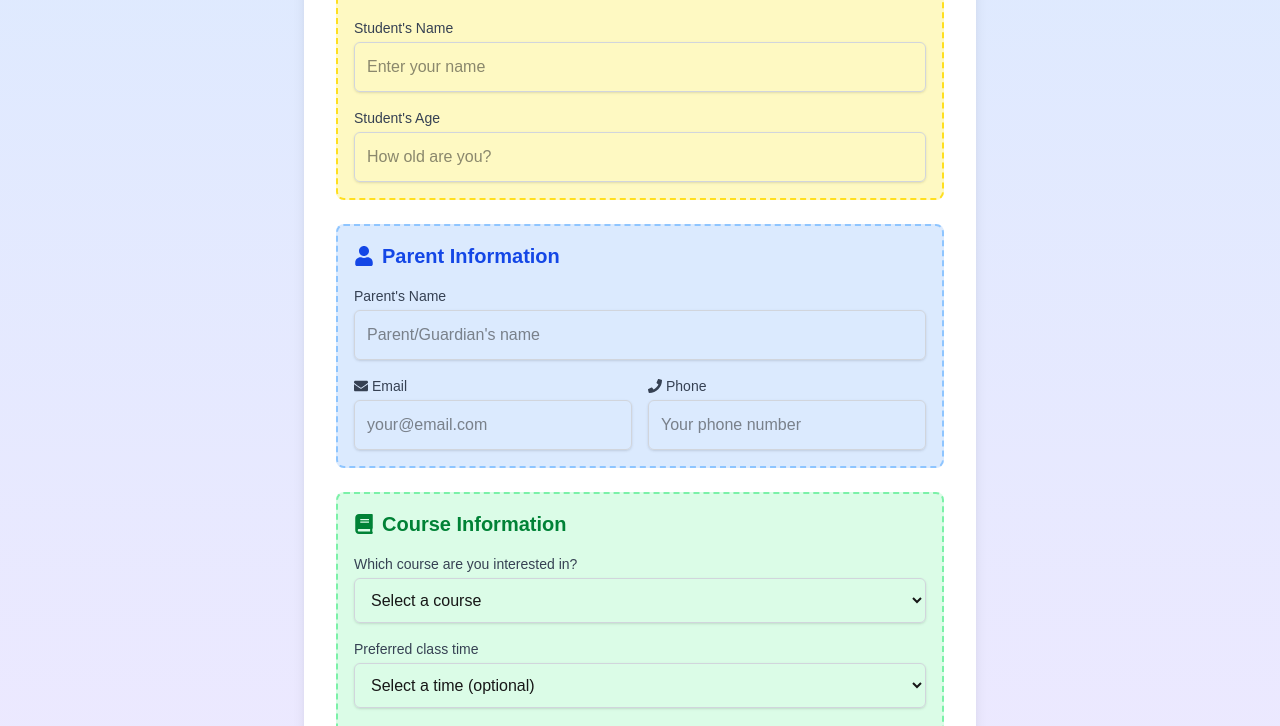
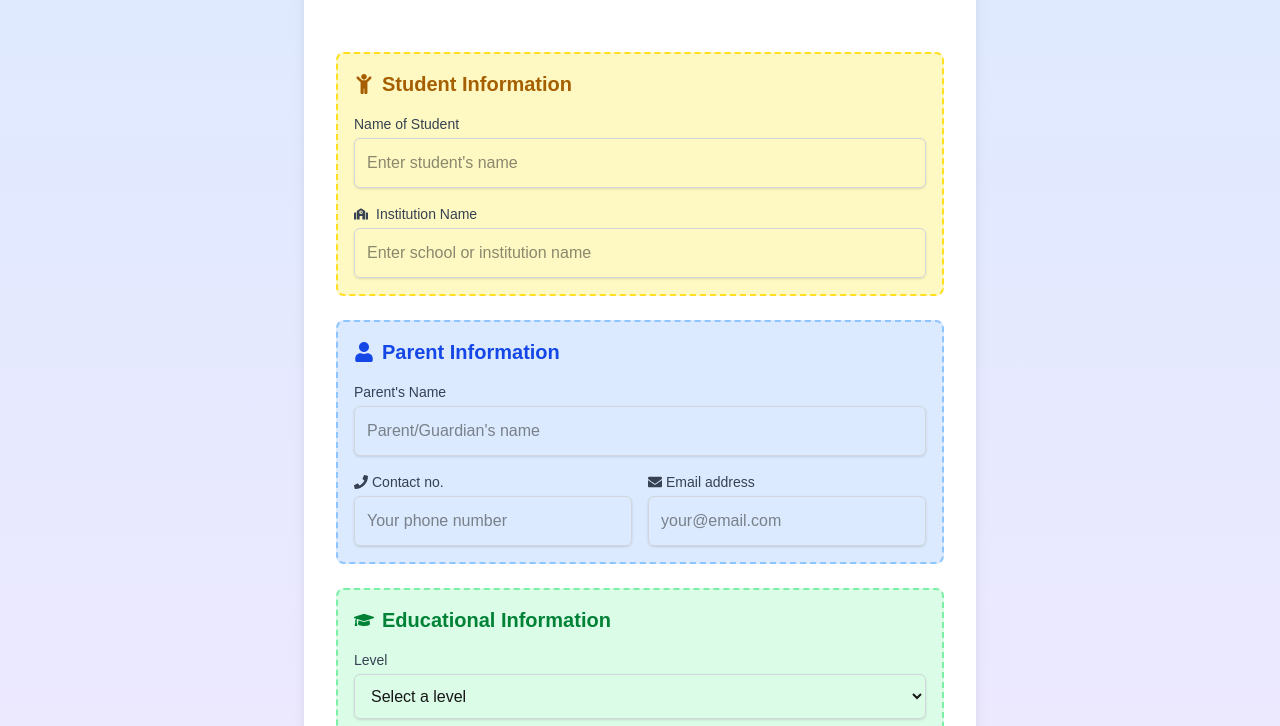
Before and after one commit to MoyasiGinko/iLearners-Hub, a Next.js app: page /register in a window 1280 px wide. Shown: the part 656-1382 px from the top of the page. Built offline with nearby package versions, Linux system fonts and the light colour scheme.

Commit message:
Update index.tsx

```diff
--- a/components/register/form/index.tsx
+++ b/components/register/form/index.tsx
@@ -1,5 +1,5 @@
 "use client";
-import React, { useState } from "react";
+import React, { useState, useEffect } from "react";
 import { useForm } from "react-hook-form";
 import { motion } from "framer-motion";
 import {
@@ -8,30 +8,59 @@ import {
   FaBook,
   FaPhone,
   FaEnvelope,
-  FaComments,
+  FaSchool,
+  FaGraduationCap,
 } from "react-icons/fa";
 
 type FormData = {
   studentName: string;
-  studentAge: number;
+  institutionName: string;
   parentName: string;
   email: string;
   phone: string;
-  course: string;
+  level: string;
+  levelDetail: string;
+  subject: string;
   message: string;
-  preferredTime: string;
 };
 
 const RegistrationForm = () => {
   const [isSubmitting, setIsSubmitting] = useState(false);
   const [isSuccess, setIsSuccess] = useState(false);
+  const [selectedLevel, setSelectedLevel] = useState("");
+  const [availableSubjects, setAvailableSubjects] = useState<string[]>([]);
 
   const {
     register,
     handleSubmit,
     formState: { errors },
     reset,
+    watch,
+    setValue,
   } = useForm<FormData>();
+
+  // Watch the level field to update subjects
+  const watchLevel = watch("level");
+
+  // Update available subjects when level changes
+  useEffect(() => {
+    if (watchLevel === "Primary") {
+      setSelectedLevel("Primary");
+      setAvailableSubjects(["Mathematics", "English", "Science"]);
+    } else if (["S1", "S2", "S3"].includes(watchLevel)) {
+      setSelectedLevel("Secondary");
+      setAvailableSubjects(["Mathematics", "Science"]);
+    } else if (["National 5", "Highers"].includes(watchLevel)) {
+      setSelectedLevel("Advanced");
+      setAvailableSubjects(["Mathematics", "Physics", "Chemistry", "Biology"]);
+    } else {
+      setSelectedLevel("");
+      setAvailableSubjects([]);
+    }
+
+    // Reset subject when level changes
+    setValue("subject", "");
+  }, [watchLevel, setValue]);
 
   const onSubmit = async (data: FormData) => {
     setIsSubmitting(true);
@@ -57,13 +86,13 @@ const RegistrationForm = () => {
         <motion.div
           initial={{ y: -20, opacity: 0 }}
           animate={{ y: 0, opacity: 1 }}
-          className="bg-white rounded-xl shadow-lg overflow-hidden"
+          className="bg-white rounded-3xl shadow-lg overflow-hidden"
         >
-          <div className="bg-blue-500 py-6 px-8">
-            <h1 className="text-3xl font-bold text-white text-center">
+          <div className="p-8 text-center">
+            <h2 className=" leading-tight bg-gradient-to-r from-indigo-500 to-purple-600 bg-clip-text text-3xl font-bold text-transparent md:text-5xl drop-shadow-lg">
               Join Our Learning Adventure!
-            </h1>
-            <p className="text-white text-center mt-2">
+            </h2>
+            <p className="mx-auto max-w-3xl text-lg text-indigo-700">
               Fill out this form to register for a course or ask questions
             </p>
           </div>
@@ -100,14 +129,14 @@ const RegistrationForm = () => {
                 <div className="mt-4 space-y-4">
                   <div>
                     <label className="block text-sm font-medium text-gray-700">
-                      Student's Name
+                      Name of Student
                     </label>
                     <input
                       {...register("studentName", {
-                        required: "Please tell us your name",
+                        required: "Student name is required",
                       })}
                       className="mt-1 block w-full border border-gray-300 rounded-md shadow-sm p-3 focus:ring-blue-500 focus:border-blue-500"
-                      placeholder="Enter your name"
+                      placeholder="Enter student's name"
                     />
                     {errors.studentName && (
                       <p className="mt-1 text-sm text-red-500">
@@ -116,22 +145,19 @@ const RegistrationForm = () => {
                     )}
                   </div>
                   <div>
-                    <label className="block text-sm font-medium text-gray-700">
-                      Student's Age
+                    <label className=" text-sm font-medium text-gray-700 flex items-center">
+                      <FaSchool className="mr-2" /> Institution Name
                     </label>
                     <input
-                      type="number"
-                      {...register("studentAge", {
-                        required: "Age is required",
-                        min: { value: 3, message: "Minimum age is 3" },
-                        max: { value: 18, message: "Maximum age is 18" },
+                      {...register("institutionName", {
+                        required: "Institution name is required",
                       })}
                       className="mt-1 block w-full border border-gray-300 rounded-md shadow-sm p-3 focus:ring-blue-500 focus:border-blue-500"
-                      placeholder="How old are you?"
+                      placeholder="Enter school or institution name"
                     />
-                    {errors.studentAge && (
+                    {errors.institutionName && (
                       <p className="mt-1 text-sm text-red-500">
-                        {errors.studentAge.message}
+                        {errors.institutionName.message}
                       </p>
                     )}
                   </div>
@@ -164,7 +190,29 @@ const RegistrationForm = () => {
                   <div className="grid grid-cols-1 md:grid-cols-2 gap-4">
                     <div>
                       <label className="flex items-center text-sm font-medium text-gray-700">
-                        <FaEnvelope className="mr-1" /> Email
+                        <FaPhone className="mr-1" /> Contact no.
+                      </label>
+                      <input
+                        {...register("phone", {
+                          required: "Phone number is required",
+                          pattern: {
+                            value: /^[0-9\+\-\(\) ]+$/,
+                            message: "Please enter a valid phone number",
+                          },
+                        })}
+                        className="mt-1 block w-full border border-gray-300 rounded-md shadow-sm p-3 focus:ring-blue-500 focus:border-blue-500"
+                        placeholder="Your phone number"
+                      />
+                      {errors.phone && (
+                        <p className="mt-1 text-sm text-red-500">
+                          {errors.phone.message}
+                        </p>
+                      )}
+                    </div>
+
+                    <div>
+                      <label className="flex items-center text-sm font-medium text-gray-700">
+                        <FaEnvelope className="mr-1" /> Email address
                       </label>
                       <input
                         type="email"
@@ -184,83 +232,95 @@ const RegistrationForm = () => {
                         </p>
                       )}
                     </div>
-
-                    <div>
-                      <label className="flex items-center text-sm font-medium text-gray-700">
-                        <FaPhone className="mr-1" /> Phone
-                      </label>
-                      <input
-                        {...register("phone", {
-                          required: "Phone number is required",
-                          pattern: {
-                            value: /^[0-9\+\-\(\) ]+$/,
-                            message: "Please enter a valid phone number",
-                          },
-                        })}
-                        className="mt-1 block w-full border border-gray-300 rounded-md shadow-sm p-3 focus:ring-blue-500 focus:border-blue-500"
-                        placeholder="Your phone number"
-                      />
-                      {errors.phone && (
-                        <p className="mt-1 text-sm text-red-500">
-                          {errors.phone.message}
-                        </p>
-                      )}
-                    </div>
                   </div>
                 </div>
               </div>
 
               <div className="bg-green-100 p-4 rounded-lg border-2 border-dashed border-green-300">
                 <h2 className="text-xl font-bold text-green-700 flex items-center">
-                  <FaBook className="mr-2" /> Course Information
+                  <FaGraduationCap className="mr-2" /> Educational Information
                 </h2>
                 <div className="mt-4 space-y-4">
                   <div>
                     <label className="block text-sm font-medium text-gray-700">
-                      Which course are you interested in?
+                      Level
                     </label>
                     <select
-                      {...register("course", {
-                        required: "Please select a course",
+                      {...register("level", {
+                        required: "Please select a level",
                       })}
                       className="mt-1 block w-full border border-gray-300 rounded-md shadow-sm p-3 focus:ring-blue-500 focus:border-blue-500"
                     >
-                      <option value="">Select a course</option>
-                      <option value="math">Fun Math Adventures</option>
-                      <option value="science">Science Explorers</option>
-                      <option value="art">Creative Art & Crafts</option>
-                      <option value="coding">Coding for Kids</option>
-                      <option value="music">Music & Rhythm</option>
-                      <option value="languages">
-                        Languages for Little Ones
-                      </option>
+                      <option value="">Select a level</option>
+                      <option value="Primary">Primary</option>
+                      <option value="S1">S1</option>
+                      <option value="S2">S2</option>
+                      <option value="S3">S3</option>
+                      <option value="National 5">National 5</option>
+                      <option value="Highers">Highers</option>
                     </select>
-                    {errors.course && (
+                    {errors.level && (
                       <p className="mt-1 text-sm text-red-500">
-                        {errors.course.message}
+                        {errors.level.message}
                       </p>
                     )}
                   </div>
 
+                  {selectedLevel === "Primary" && (
                     <div>
                       <label className="block text-sm font-medium text-gray-700">
-                      Preferred class time
+                        Primary Level Details
                       </label>
                       <select
-                      {...register("preferredTime")}
+                        {...register("levelDetail", {
+                          required: "Please select a primary level",
+                        })}
                         className="mt-1 block w-full border border-gray-300 rounded-md shadow-sm p-3 focus:ring-blue-500 focus:border-blue-500"
                       >
-                      <option value="">Select a time (optional)</option>
-                      <option value="morning">Morning (9AM - 12PM)</option>
-                      <option value="afternoon">Afternoon (1PM - 4PM)</option>
-                      <option value="evening">Evening (5PM - 7PM)</option>
-                      <option value="weekend">Weekends Only</option>
+                        <option value="">Select a primary level</option>
+                        <option value="P3">P3</option>
+                        <option value="P4">P4</option>
+                        <option value="P5">P5</option>
+                        <option value="P6">P6</option>
+                        <option value="P7">P7</option>
                       </select>
+                      {errors.levelDetail && (
+                        <p className="mt-1 text-sm text-red-500">
+                          {errors.levelDetail.message}
+                        </p>
+                      )}
                     </div>
+                  )}
+
+                  {availableSubjects.length > 0 && (
+                    <div>
+                      <label className="block text-sm font-medium text-gray-700">
+                        Subject
+                      </label>
+                      <select
+                        {...register("subject", {
+                          required: "Please select a subject",
+                        })}
+                        className="mt-1 block w-full border border-gray-300 rounded-md shadow-sm p-3 focus:ring-blue-500 focus:border-blue-500"
+                      >
+                        <option value="">Select a subject</option>
+                        {availableSubjects.map((subject) => (
+                          <option key={subject} value={subject}>
+                            {subject}
+                          </option>
+                        ))}
+                      </select>
+                      {errors.subject && (
+                        <p className="mt-1 text-sm text-red-500">
+                          {errors.subject.message}
+                        </p>
+                      )}
+                    </div>
+                  )}
 
                   <div>
                     <label className="text-sm font-medium text-gray-700 flex items-center">
-                      <FaComments className="mr-1" /> Questions or Comments
+                      <FaBook className="mr-1" /> Questions or Comments
                     </label>
                     <textarea
                       {...register("message")}
@@ -272,12 +332,14 @@ const RegistrationForm = () => {
                 </div>
               </div>
 
+              <div className="flex justify-center">
                 <motion.button
-                whileHover={{ scale: 1.05 }}
+                  // whileHover={{ scale: 1.05 }}
                   whileTap={{ scale: 0.95 }}
                   type="submit"
                   disabled={isSubmitting}
-                className="w-full py-4 px-4 border border-transparent rounded-md shadow-sm text-xl font-bold text-white bg-gradient-to-r from-blue-500 to-blue-500 hover:from-blue-600 hover:to-blue-600 focus:outline-none focus:ring-2 focus:ring-offset-2 focus:ring-blue-500 disabled:opacity-50"
+                  className="px-8 inline-block py-3 rounded-full text-white font-medium shadow-lg hover:shadow-xl border-b-4 active:border-b-0 active:border-t-0 active:shadow-inner active:translate-y-1 hover:-translate-y-1 transform transition-all duration-200
+                  bg-gradient-to-r from-blue-500 to-blue-500 border-blue-700 hover:from-blue-600 hover:to-blue-600 focus:outline-none focus:ring-2 focus:ring-offset-2 focus:ring-blue-500 disabled:opacity-50"
                 >
                   {isSubmitting ? (
                     <span className="flex items-center justify-center">
@@ -307,6 +369,7 @@ const RegistrationForm = () => {
                     "Submit Registration"
                   )}
                 </motion.button>
+              </div>
 
               <div className="text-center mt-4 text-sm text-gray-500">
                 <p>We'll get back to you as soon as possible!</p>
```
Lines whose indentation alone changed are shown as unchanged.
